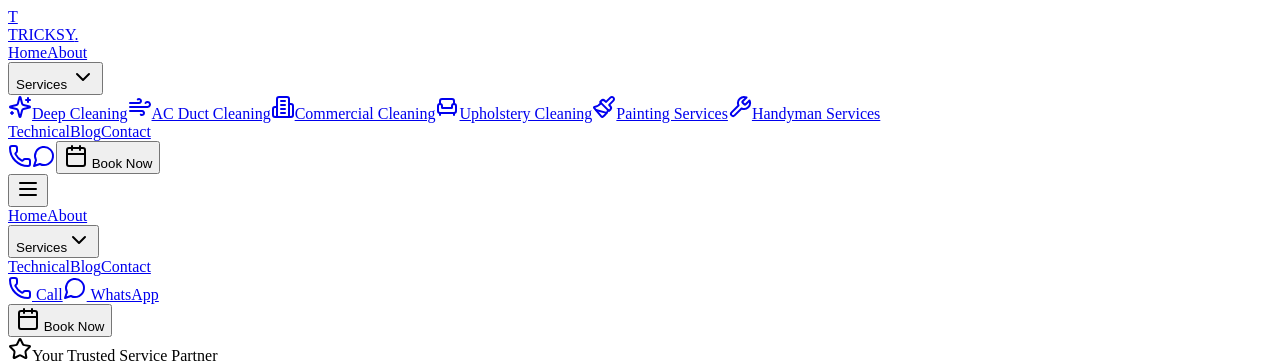
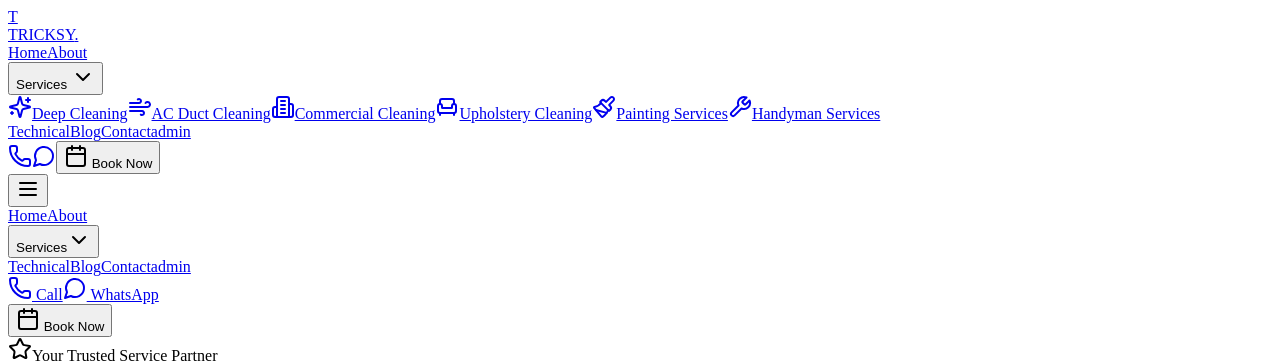
Before and after one commit to Luckysisodiya170/Trick-sy, a React (Vite) app: page / in a window 1280 px wide. Shown: the top 363 px of the page. Built offline with nearby package versions, Linux system fonts and the light colour scheme; the HTML template or start-up script is replaced by a standard one.

Commit message:
add admin link

```diff
--- a/src/components/layout/Navbar.jsx
+++ b/src/components/layout/Navbar.jsx
@@ -31,7 +31,9 @@
     { name: 'About', path: '/about' },
     { name: 'Technical', path: '/technical' },
     { name: 'Blog', path: '/blog' },
-    { name: 'Contact', path: '/contact' }
+    { name: 'Contact', path: '/contact' },
+        { name: 'admin', path: '/admin' }
+
   ];
 
   const defaultServices = [
@@ -156,6 +158,8 @@
             </button>
           </div>
 
+
+
           {/* Mobile Menu Button */}
           <button
             className="lg:hidden p-2 text-zinc-900 bg-zinc-100 rounded-xl transition-colors z-50 focus:outline-none border border-zinc-200"
```
